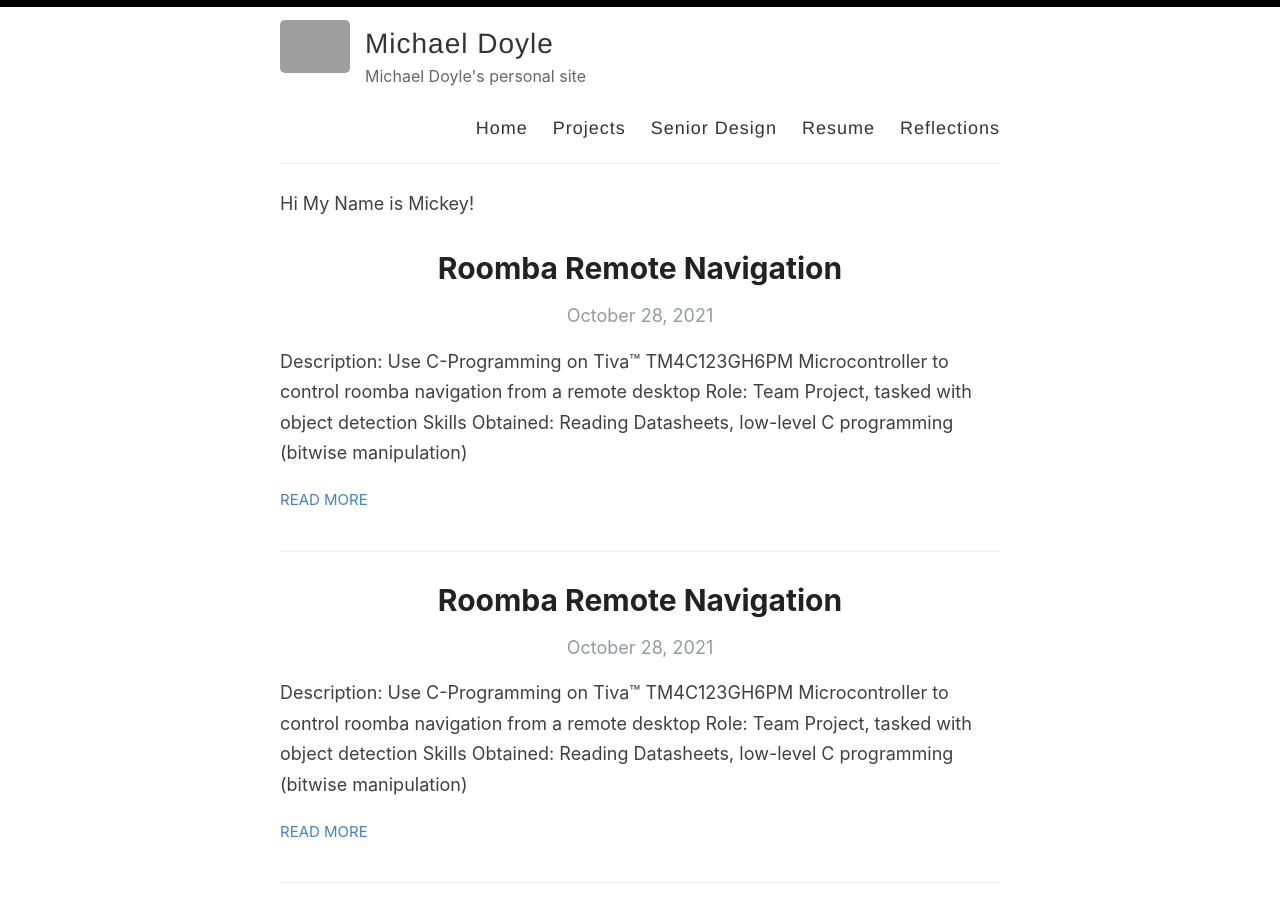
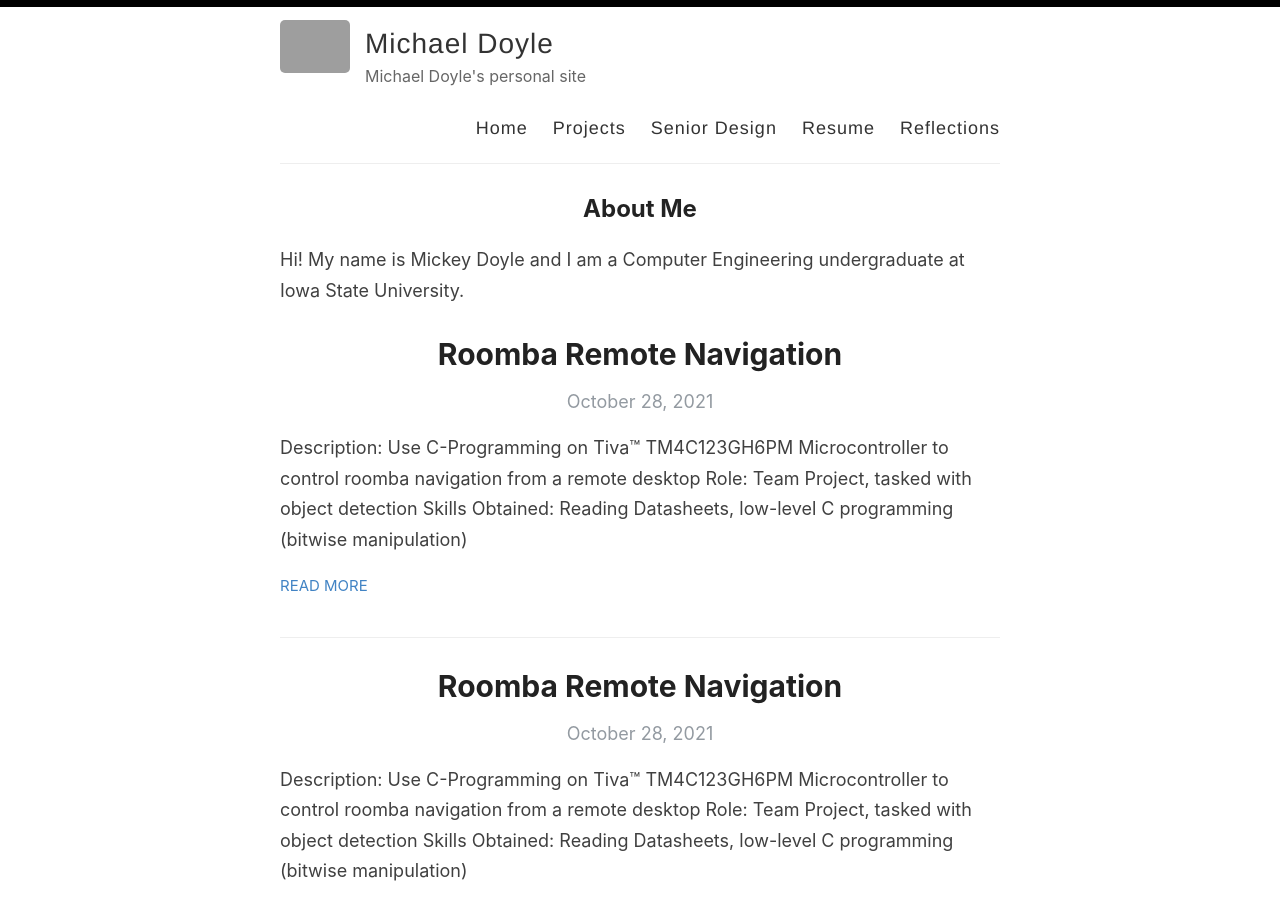
Before and after one commit to francidollars/francidollars.github.io, a Jekyll site: the page built from index.html, in a window 1280 px wide and 900 px high. Built offline with Jekyll 4.4.1, drawn with Linux system fonts in a browser that asks for light colours; the list of posts is cut into pages by our own code; grey boxes are pictures that could not be loaded.

Commit message:
Update index.html

```diff
--- a/index.html
+++ b/index.html
@@ -2,7 +2,10 @@
 layout: default
 ---
 <div>
-  Hi My Name is Mickey!
+  <h2>
+    About Me
+  </h2>
+  Hi! My name is Mickey Doyle and I am a Computer Engineering undergraduate at Iowa State University.
 <div>
 
 <div class="posts">
```
